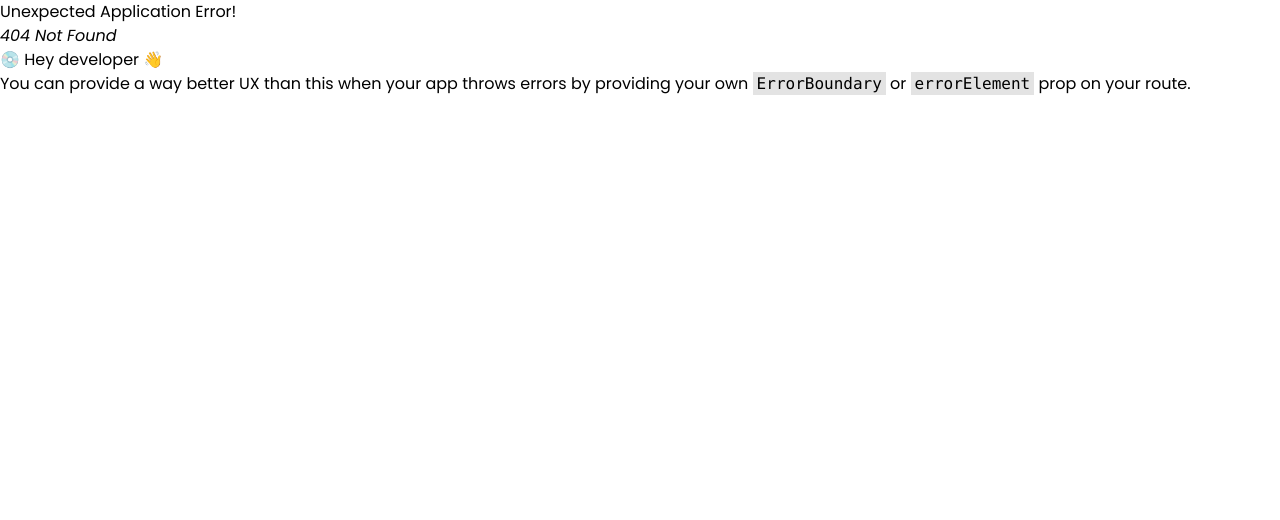
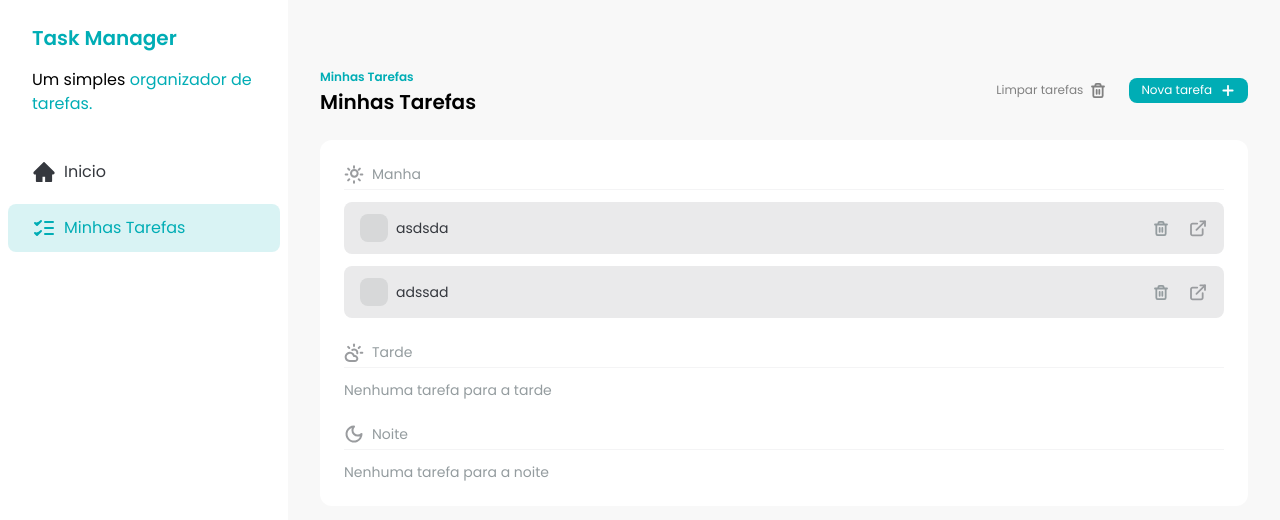
Before and after one commit to duduzinmuller/task-manager, a React (Vite) app: page /tasks in a window 1280 px wide. Before the commit this address had no page. Shown: the top 520 px of the page. Built offline with nearby package versions, Linux system fonts and the light colour scheme; data requests are answered from the project's data file.

Commit message:
feat: add home and tasks page

```diff
--- a/src/App.jsx
+++ /dev/null
@@ -1,13 +0,0 @@
-import Sidebar from "./components/Sidebar"
-import Tasks from "./components/Tasks"
-
-function App() {
-  return (
-    <div className="flex">
-      <Sidebar />
-      <Tasks />
-    </div>
-  )
-}
-
-export default App
--- a/src/components/Sidebar.jsx
+++ b/src/components/Sidebar.jsx
@@ -3,7 +3,7 @@
 
 const Sidebar = () => {
   return (
-    <div className="h-screen w-72 bg-white">
+    <div className="h-screen w-72 min-w-72 bg-white">
       <div className="space-y-4 px-8 py-6">
         <h1 className="text-xl font-semibold text-brand-primary">
           Task Manager
@@ -15,11 +15,11 @@
       </div>
 
       <div className="flex flex-col gap-2 p-2">
-        <SidebarButton color="unselected">
+        <SidebarButton href="/" color="unselected">
           <HomeIcon />
           Inicio
         </SidebarButton>
-        <SidebarButton color="selected">
+        <SidebarButton href="/tasks" color="selected">
           <TasksIcon />
           Minhas Tarefas
         </SidebarButton>
--- a/src/components/SidebarButton.jsx
+++ b/src/components/SidebarButton.jsx
@@ -1,7 +1,7 @@
 import PropTypes from "prop-types"
 import { tv } from "tailwind-variants"
 
-const SidebarButton = ({ children, color }) => {
+const SidebarButton = ({ children, color, href }) => {
   const sidebar = tv({
     base: "flex items-center gap-2 rounded-lg px-6 py-3",
     variants: {
@@ -13,7 +13,7 @@
   })
 
   return (
-    <a href="#" className={sidebar({ color })}>
+    <a href={href} className={sidebar({ color })}>
       {children}
     </a>
   )
--- /dev/null
+++ b/src/pages/Home.jsx
@@ -0,0 +1,11 @@
+import Sidebar from "../components/Sidebar"
+
+const HomePage = () => {
+  return (
+    <div className="flex">
+      <Sidebar />
+    </div>
+  )
+}
+
+export default HomePage
--- /dev/null
+++ b/src/pages/Tasks.jsx
@@ -0,0 +1,13 @@
+import Sidebar from "../components/Sidebar"
+import Tasks from "../components/Tasks"
+
+function TasksPage() {
+  return (
+    <div className="flex">
+      <Sidebar />
+      <Tasks />
+    </div>
+  )
+}
+
+export default TasksPage
```
Also changed, not shown: src/main.jsx (+7 -2 lines).
